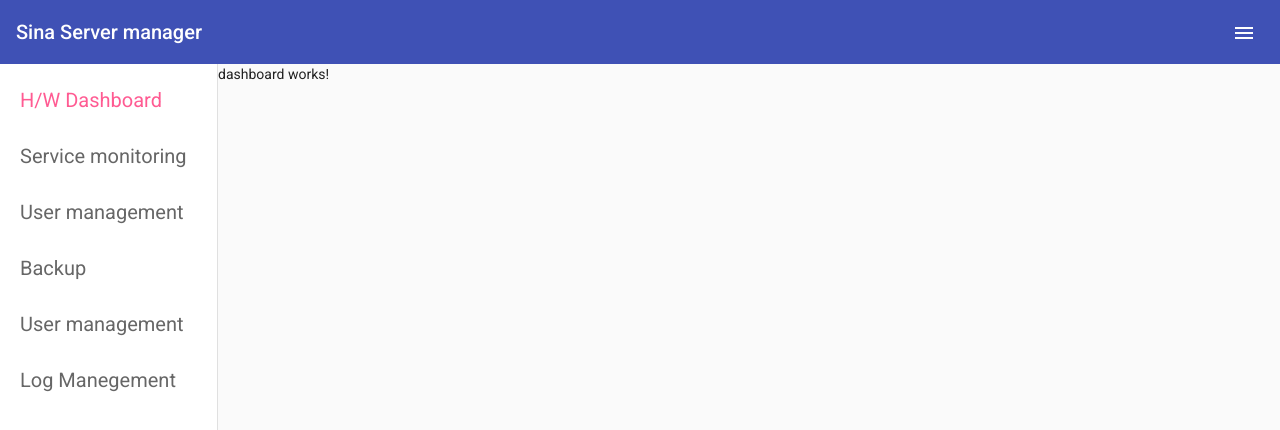
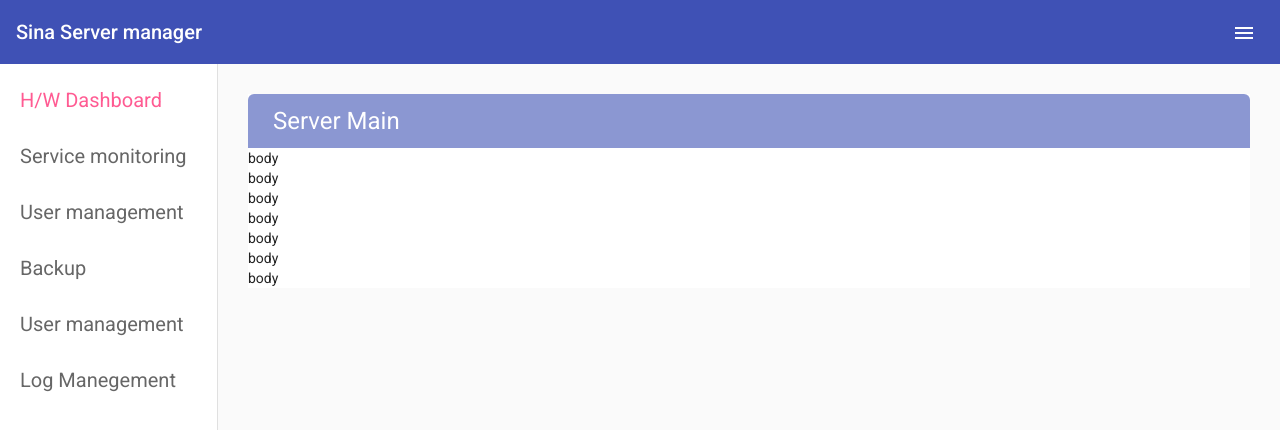
Before and after one commit to AmirSinacomsys/sina-server-manager-angular-, an Angular app: page /dashboard in a window 1280 px wide. Shown: the top 430 px of the page. Built offline with nearby package versions, Linux system fonts and the light colour scheme.

Commit message:
created server main panel for dashboard

```diff
--- a/src/app/components/dashboard/dashboard.component.css
+++ b/src/app/components/dashboard/dashboard.component.css
@@ -0,0 +1,18 @@
+.container {
+  background-color: #fff;
+  margin: 30px;
+}
+
+
+.header {
+  background-color: #7986cb;
+  display: flex;
+  align-items: center;
+  color: #ffffff;
+  font-size: 24px;
+  height: 54px;
+  opacity: 86%;
+  padding-left: 25px;
+  border-top-right-radius: 6px;
+  border-top-left-radius: 6px;
+}
--- a/src/app/components/dashboard/dashboard.component.html
+++ b/src/app/components/dashboard/dashboard.component.html
@@ -1 +1,30 @@
-<p>dashboard works!</p>
+<div class="container">
+
+  <div class="header">Server Main</div>
+
+  <div class="body">
+
+    body
+    <br>
+
+    body
+    <br>
+
+    body
+    <br>
+
+    body
+    <br>
+
+    body
+    <br>
+
+    body
+    <br>
+
+    body
+    <br>
+
+  </div>
+
+</div>
```
